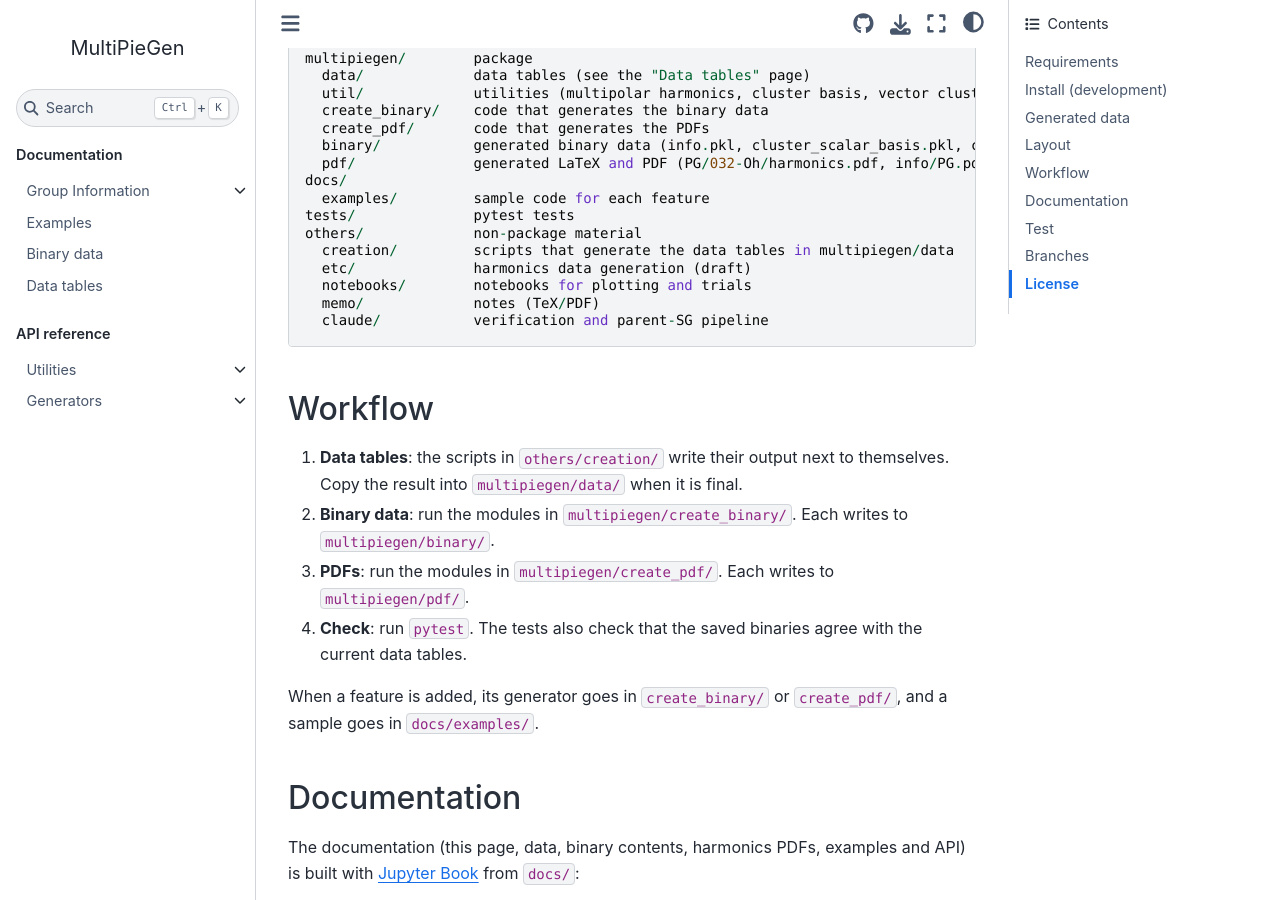
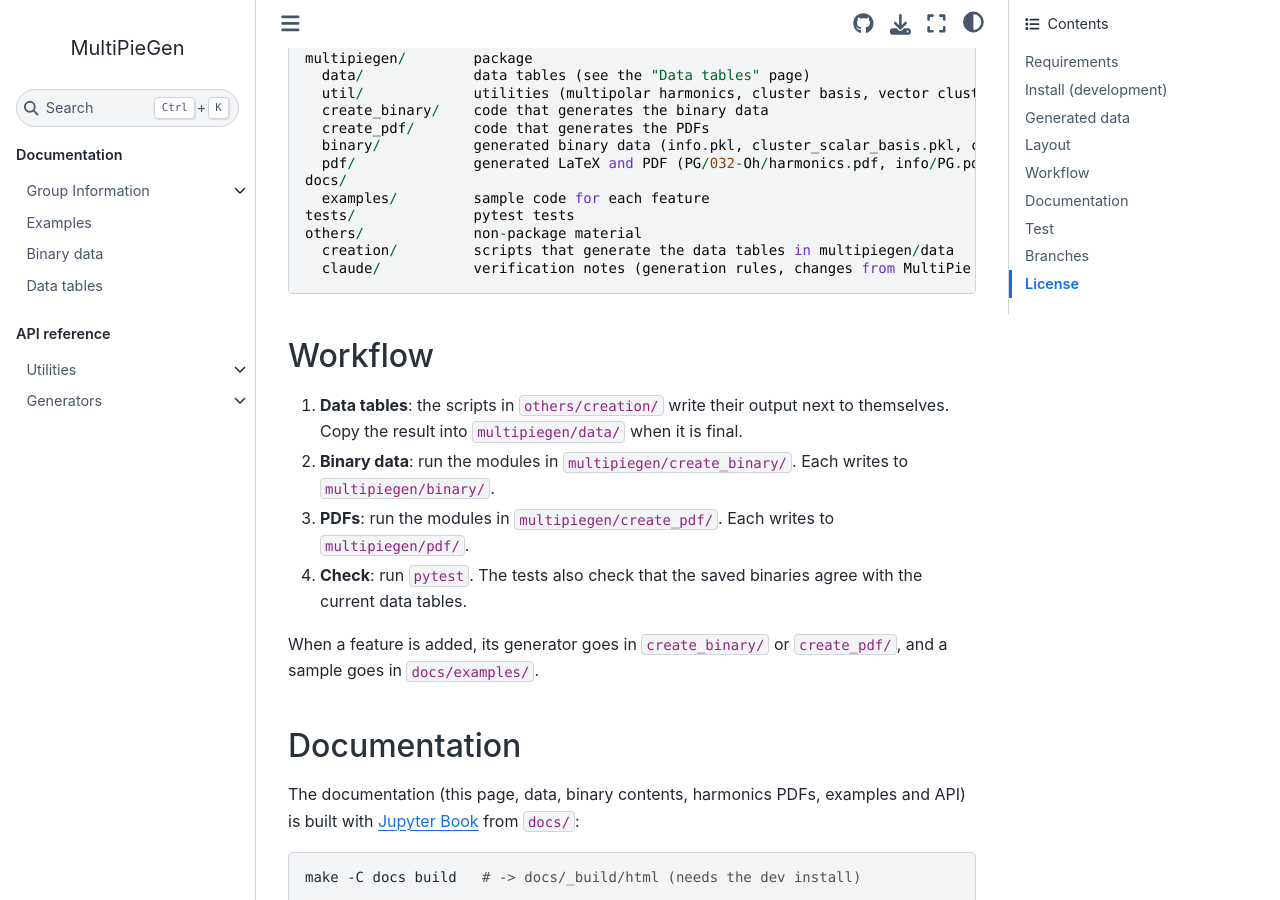
Before and after one commit to CMT-MU/MultiPieGen, a Jupyter Book: the page built from docs/README.md, in a window 1280 px wide and 900 px high, scrolled down 4002 px. Built offline with Jupyter Book 1.0.4 settings and Sphinx 7.4.7 and the Sphinx Book theme 1.1.4, drawn with Linux system fonts in a browser that asks for light colours.

Commit message:
Move others/notebooks to others/archive as well
Co-Authored-By: Claude Opus 5.5 <noreply@anthropic.com>

````diff
--- a/docs/README.md
+++ b/docs/README.md
@@ -76,10 +76,7 @@ docs/
 tests/              pytest tests
 others/             non-package material
   creation/         scripts that generate the data tables in multipiegen/data
-  etc/              harmonics data generation (draft)
-  notebooks/        notebooks for plotting and trials
-  memo/             notes (TeX/PDF)
-  claude/           verification and parent-SG pipeline
+  claude/           verification notes (generation rules, changes from MultiPie Ver.2, comparison script)
 ```
 
 ## Workflow
````
Also changed, not shown: CLAUDE.md (+4 -3 lines), 6 other files.
